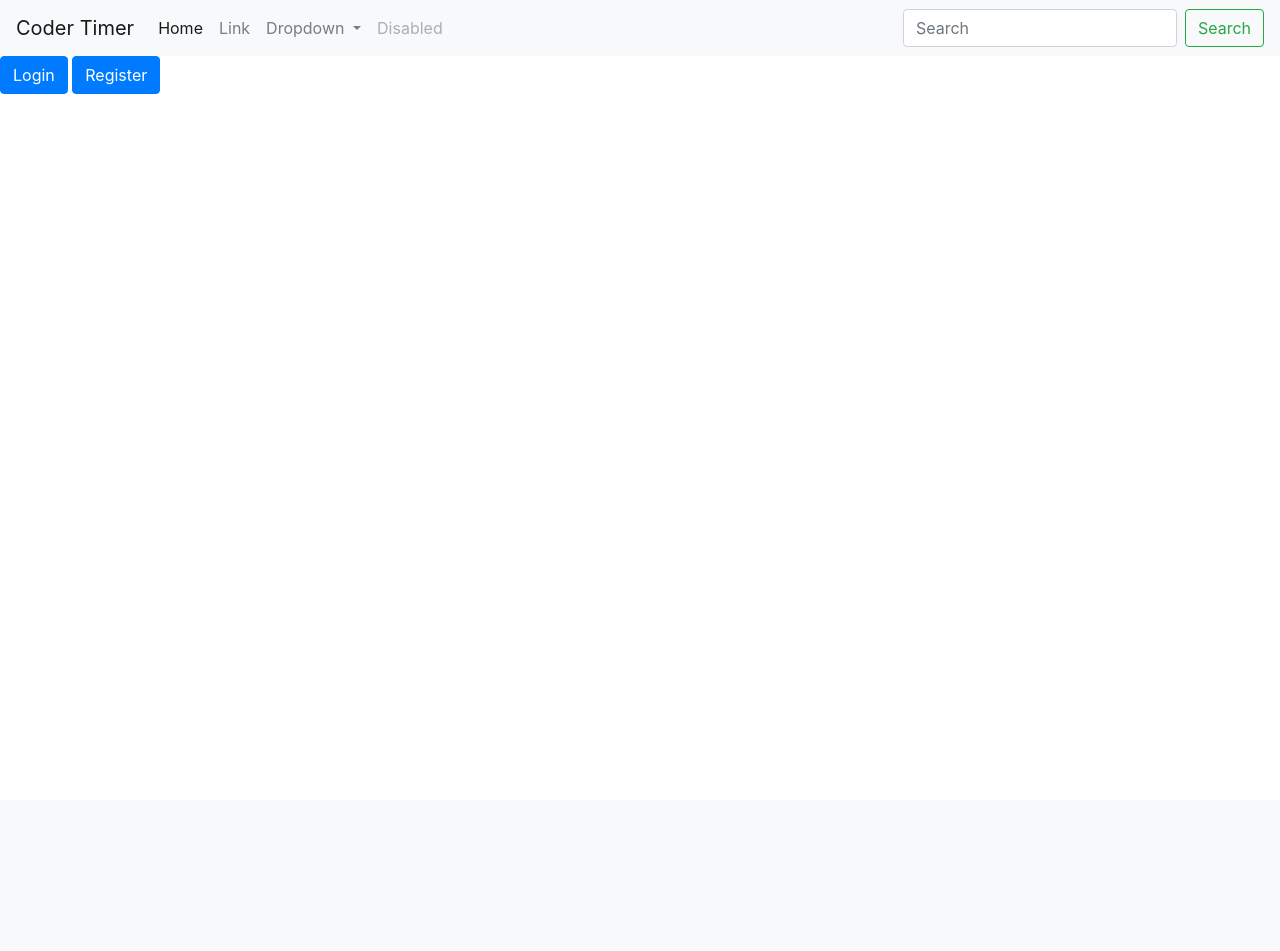
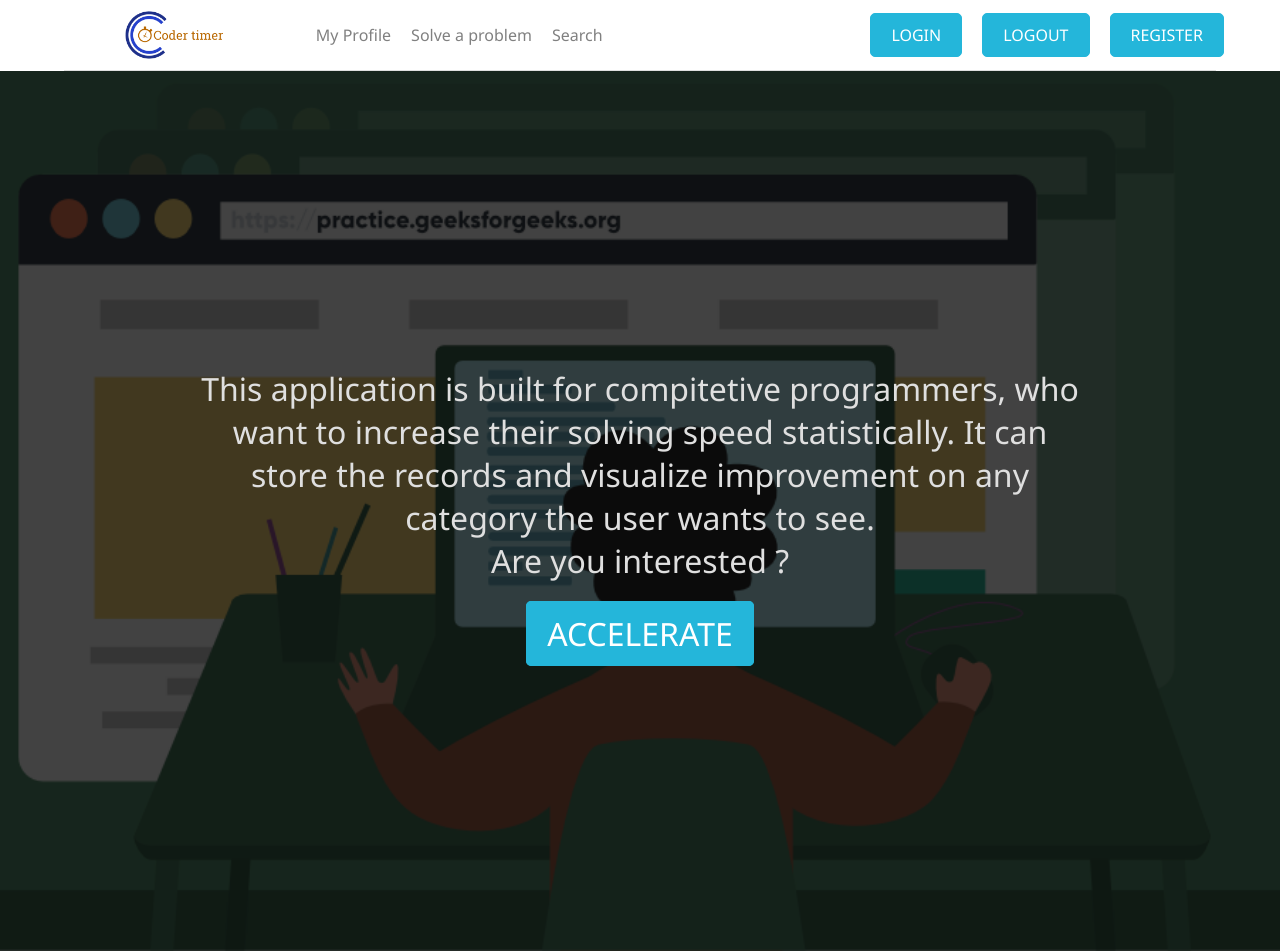
Before and after one commit to j-hossain/CoderTimer, a PHP site: page /index.php in a window 1280 px wide. Before the commit the page ends 94 px from the top, so only its background shows below. Run offline with PHP 8.4, Linux system fonts and the light colour scheme; some libraries are stand-ins or nearby versions.

Commit message:
homepage done

```diff
--- a/Includes/header.php
+++ b/Includes/header.php
@@ -4,45 +4,28 @@
     <meta charset="UTF-8">
     <meta http-equiv="X-UA-Compatible" content="IE=edge">
     <meta name="viewport" content="width=device-width, initial-scale=1.0">
-    <link rel="stylesheet" href="https://maxcdn.bootstrapcdn.com/bootstrap/4.0.0/css/bootstrap.min.css" integrity="sha384-Gn5384xqQ1aoWXA+058RXPxPg6fy4IWvTNh0E263XmFcJlSAwiGgFAW/dAiS6JXm" crossorigin="anonymous">
-    <script src="https://maxcdn.bootstrapcdn.com/bootstrap/4.0.0/js/bootstrap.min.js" integrity="sha384-JZR6Spejh4U02d8jOt6vLEHfe/JQGiRRSQQxSfFWpi1MquVdAyjUar5+76PVCmYl" crossorigin="anonymous"></script>
-    <script src="https://code.jquery.com/jquery-3.2.1.slim.min.js" integrity="sha384-KJ3o2DKtIkvYIK3UENzmM7KCkRr/rE9/Qpg6aAZGJwFDMVNA/GpGFF93hXpG5KkN" crossorigin="anonymous"></script>
-    <script src="https://cdnjs.cloudflare.com/ajax/libs/popper.js/1.12.9/umd/popper.min.js" integrity="sha384-ApNbgh9B+Y1QKtv3Rn7W3mgPxhU9K/ScQsAP7hUibX39j7fakFPskvXusvfa0b4Q" crossorigin="anonymous"></script>
+    <link rel="stylesheet" href="./css/main.css">
     <title>Welcome - Coder Timer</title>
 </head>
 <body>
-<nav class="navbar navbar-expand-lg navbar-light bg-light">
-  <a class="navbar-brand" href="./index.php">Coder Timer</a>
-  <button class="navbar-toggler" type="button" data-toggle="collapse" data-target="#navbarSupportedContent" aria-controls="navbarSupportedContent" aria-expanded="false" aria-label="Toggle navigation">
-    <span class="navbar-toggler-icon"></span>
-  </button>
 
-  <div class="collapse navbar-collapse" id="navbarSupportedContent">
-    <ul class="navbar-nav mr-auto">
-      <li class="nav-item active">
-        <a class="nav-link" href="#">Home <span class="sr-only">(current)</span></a>
-      </li>
-      <li class="nav-item">
-        <a class="nav-link" href="#">Link</a>
-      </li>
-      <li class="nav-item dropdown">
-        <a class="nav-link dropdown-toggle" href="#" id="navbarDropdown" role="button" data-toggle="dropdown" aria-haspopup="true" aria-expanded="false">
-          Dropdown
-        </a>
-        <div class="dropdown-menu" aria-labelledby="navbarDropdown">
-          <a class="dropdown-item" href="#">Action</a>
-          <a class="dropdown-item" href="#">Another action</a>
-          <div class="dropdown-divider"></div>
-          <a class="dropdown-item" href="#">Something else here</a>
-        </div>
-      </li>
-      <li class="nav-item">
-        <a class="nav-link disabled" href="#">Disabled</a>
-      </li>
-    </ul>
-    <form class="form-inline my-2 my-lg-0">
-      <input class="form-control mr-sm-2" type="search" placeholder="Search" aria-label="Search">
-      <button class="btn btn-outline-success my-2 my-sm-0" type="submit">Search</button>
-    </form>
+
+<div class="container">
+  <div id="navBar">
+      <div class="logoDiv">
+          <img src="./images/coderTimerLogo.png"   alt="">
+      </div>
+      <div class="menuDiv">
+          <ul class="menuItems">
+              <li class="menuItem"><a href="./index.html" class="menuLink">My Profile</a></li>
+              <li class="menuItem"><a href="./StopWatchPage.php" class="menuLink">Solve a problem</a></li>
+              <li class="menuItem"><a href="#" class="menuLink">Search</a></li>
+          </ul>
+      </div>
+      <div class="buttonsDiv">
+          <a href="./coderLogin.php" class="linkBtn" id="lgnBtn">Login</a>
+          <a href="./coderRegister.php" class="linkBtn" id="lgtBtn">Logout</a>
+          <a href="#" class="linkBtn" id="regBtn">Register</a>
+      </div>
   </div>
-</nav>
+</div>
--- a/css/main.css
+++ b/css/main.css
@@ -0,0 +1,120 @@
+*{
+    margin: 0;
+    padding: 0;
+    scroll-behavior: smooth;
+    font-family:'Segoe UI', Tahoma, Geneva, Verdana, sans-serif ;
+}
+
+img{
+    width: 100%;
+    height: 100%;
+}
+
+a{
+    text-decoration: none;
+    color: grey;
+    transition: all linear 0.3s;
+}
+
+a:hover{
+    color: rgb(241, 87, 25);
+}
+
+ul,li{
+    list-style: none;
+}
+
+.container{
+    width: 90vw;
+    margin: 0 auto;
+}
+
+#navBar{
+    display: flex;
+    position: sticky;
+    z-index: 9;
+    top: 0;
+    left: 0px;
+    width: 100%;
+    background: rgb(255, 255, 255);
+    height: 50px;
+    padding: 10px 0;
+    border-bottom: 1px solid rgb(223, 223, 223);
+}
+
+#navBar .menuDiv ul,#navBar .buttonsDiv{
+    display: flex;
+    height: 100%;
+    align-items: center;
+    column-gap: 20px;
+}
+
+#navBar .logoDiv{
+    padding-right:30px;
+    width: 20%;
+}
+
+#navBar .logoDiv img{
+    object-fit:contain;
+}
+
+#navBar .menuDiv{
+    width: 50%;
+}
+
+#navBar .buttonsDiv{
+    width: 30%;
+    justify-content: flex-start;
+}
+
+.linkBtn{
+    text-transform: uppercase;
+    background: rgb(36, 182, 218);
+    border: 1px solid rgb(36, 182, 218);
+    padding: 10px 20px;
+    border-radius: 5px;
+    color: #fff;
+    transition: all linear 0.3s;
+}
+
+.linkBtn:hover{
+    background: none;
+    color: rgb(36, 182, 218);
+
+}
+
+#banner{
+    padding: 0;
+    margin: 0;
+    height: 110vh;
+    width: 100%;
+    background-image: url('../images/bannerImage.png');
+    background-position: center;
+    background-size: cover;
+    position:relative;
+}
+
+#banner .overLay{
+    position: absolute;
+    width: 100%;
+    height: 100%;
+    top: 0;
+    left: 0;
+    background: rgba(0, 0, 0, 0.74);
+}
+
+#banner .aboutApplicaion{
+    position: absolute;
+    top: 50%;
+    left: 50%;
+    transform: translate(-50%,-50%);
+    color: rgb(223, 223, 223);
+    z-index: 1 ;
+    font-size: 32px;
+    width: 70%;
+    text-align: center;
+}
+
+#banner .aboutApplicaion p{
+    padding-bottom: 30px;
+}
--- a/index.php
+++ b/index.php
@@ -3,9 +3,12 @@
     include('./Includes/header.php');
 ?>
 
-    <div class="banner w-100">
-        <a class="btn btn-primary m-auto" href="./coderLogin.php" role="button">Login</a>
-        <a class="btn btn-primary m-auto" href="./coderRegister.php" role="button">Register</a>
+    <div id="banner">
+        <div class="aboutApplicaion">
+            <p>This application is built for compitetive programmers, who want to increase their solving speed statistically. It can store the records and visualize improvement on any category the user wants to see.</br> Are you interested ?
+            </p>
+            <a class="linkBtn" href="#">Accelerate</a>
+        </div>
         <div class="overLay"></div>
     </div>
 </body>
```
Also changed, not shown: index3.html (added, +42 -0 lines), images/bannerImage.png (added), images/bannerImage2.png (added), images/coderTimerLogo.png (added).
